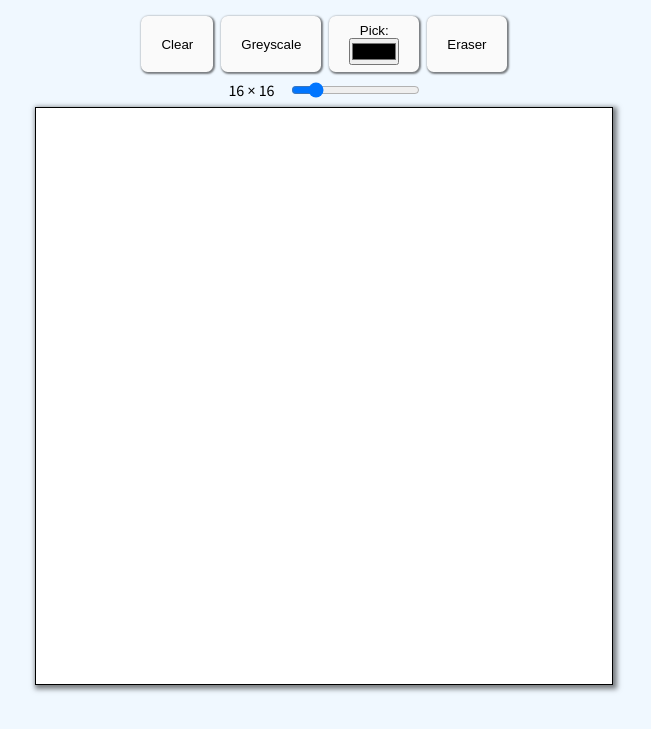
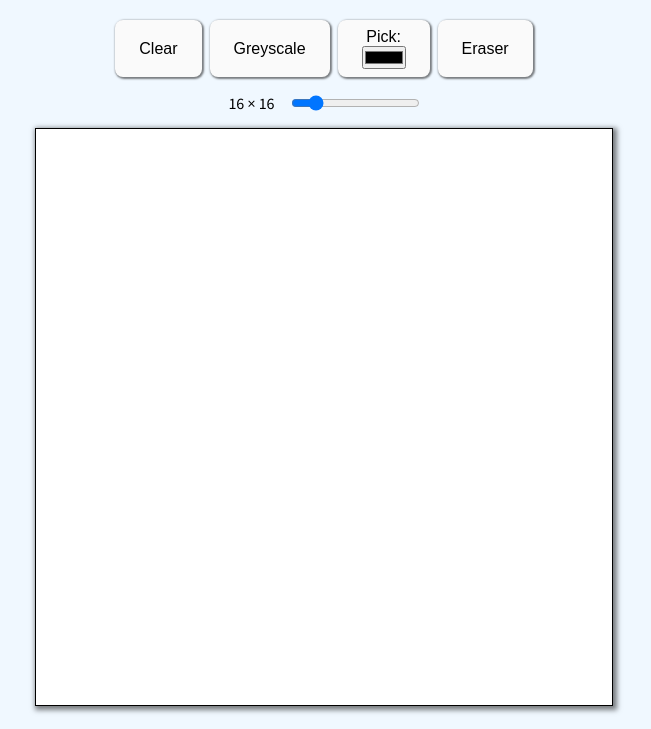
Before and after one commit to cyanChill/Etch-A-Sketch, a plain HTML site: page index.html in a window 1280 px wide. Shown: the part 86-815 px from the top of the page, without its empty margins (316-967 px from the left). Drawn offline with Linux system fonts and the light colour scheme.

Commit message:
added dynamic font size and improved dynamic container size

```diff
--- a/css/style.css
+++ b/css/style.css
@@ -27,20 +27,25 @@
   background: #e6e5e5;
 }
 
+input[type="color"] {
+  width: clamp(2rem, 5vw, 2.75rem);
+  height: clamp(1rem, 5vw, 1.44rem);
+}
+
 body {
   background-color: aliceblue;
   font-family: "Source Sans Pro", sans-serif;
   display: flex;
   flex-direction: column;
-  justify-content: center;
   align-items: center;
   min-height: 100vh;
-  padding: 1em;
+  padding: 1em 1em 1.5em 1em;
   overflow: auto;
 }
 
 h1 {
   margin-bottom: 1em;
+  font-size: clamp(1.25rem, 5vw, 2.5rem);
 }
 
 #container {
@@ -49,8 +54,8 @@ h1 {
   background: #fff;
   outline: 0.05rem solid black;
   box-shadow: var(--shadow);
-  height: clamp(25rem, calc(min(70vh, 70vw) + 1rem), 60rem);
-  width: clamp(25rem, calc(min(70vh, 70vw) + 1rem), 60rem);
+  height: clamp(15rem, calc(min(70vh, 70vw) + 1rem), 60rem);
+  width: clamp(15rem, calc(min(70vh, 70vw) + 1rem), 60rem);
 }
 
 #container .square {
@@ -61,6 +66,10 @@ h1 {
   display: flex;
   justify-content: center;
   gap: 0.5em;
+}
+
+#colors .btn {
+  font-size: clamp(0.5rem, 3.5vw, 1rem);
 }
 
 #color-switcher {
@@ -74,7 +83,8 @@ h1 {
   display: flex;
   justify-content: center;
   align-items: center;
-  margin: 0.5em;
+  margin: 1em 0.5em;
+  font-size: clamp(0.5rem, 3.5vw, 1rem);
 }
 
 #grid-changer label {
```
